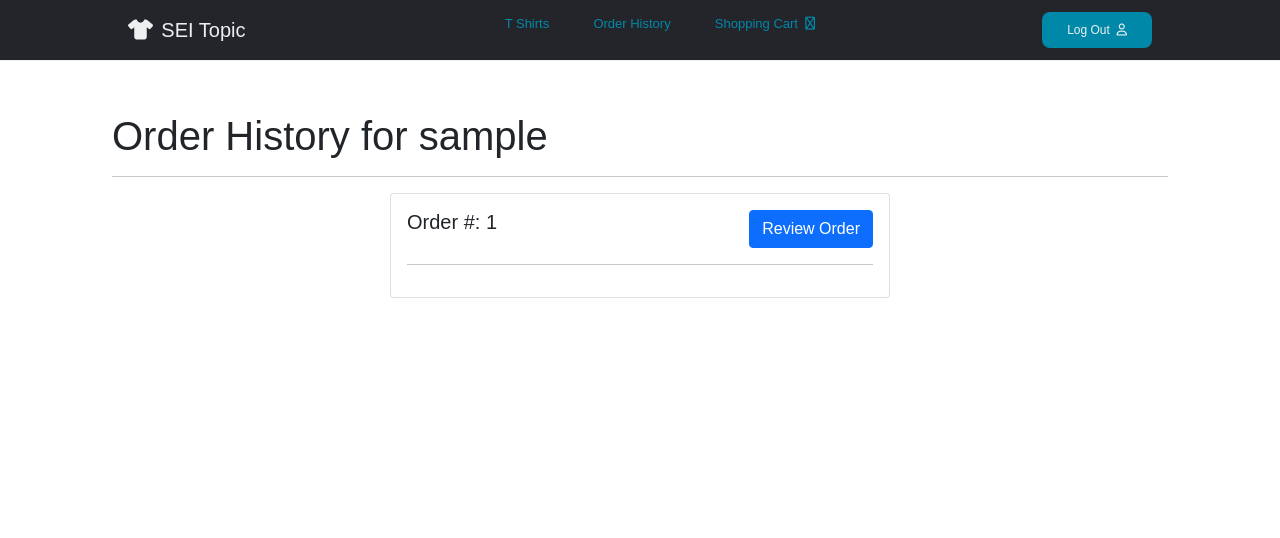
After one commit to stefantavares/SEITopic-1, a Django app: page /orderhistory/ in a window 1280 px wide. The commit adds this page. Shown: the top 538 px of the page. Run offline with Django 4.2, Linux system fonts and the light colour scheme; a user stored in the database is signed in; tables that the repository leaves empty hold one stand-in row (values such as "Sample post"); some libraries are stand-ins or nearby versions.

Commit message:
order history page

```diff
--- a/chris1.txt
+++ b/chris1.txt
@@ -1 +1,4 @@
-Just for adding a file
+CORS:
+https://dzone.com/articles/how-to-fix-django-cors-error
+
+and pip3 install django-cors-headers
--- a/main_app/static/css/style.css
+++ b/main_app/static/css/style.css
@@ -199,3 +199,13 @@ footer {
   display: flex;
   flex-direction: row;
 }
+
+.flexrow-spc-btwn{
+  display: flex;
+  justify-content: space-between;
+  flex-direction: row;
+}
+
+#orders-container{
+  width: 500px;
+}
--- a/main_app/templates/base.html
+++ b/main_app/templates/base.html
@@ -22,7 +22,7 @@
             <ul class="nav-links">
                 <li class="nav-link"><a href="{% url 'tshirts_index' %}">T Shirts</a></li>
                 {% if user.is_authenticated %}
-                <li class="nav-link"><a href="#">Order History</a></li>
+                <li class="nav-link"><a href="{% url 'show_orders' %}">Order History</a></li>
                 <li class="nav-link"><a href="{% url 'show_cart' %}">Shopping Cart &nbsp;<i class="far fa-shopping-cart"></i></a></li>
                 {% endif %}
             </ul>
--- a/main_app/templates/tshirts/cart.html
+++ b/main_app/templates/tshirts/cart.html
@@ -6,7 +6,7 @@
 
 {% block content%}
 <h1>Shopping Cart Landing Page</h1>
-
+<hr>
 <div class="container justify-content-md-center" id="details-container">
     <div class="row clearfix">
         <div class="col">
@@ -29,8 +29,9 @@
                     <hr>
 
 
-                    <form action="" method="POST">
+                    <form action="{% url 'complete_order' %}" method="POST">
                         {% csrf_token %}
+                        <p class="total-container"><button class="btn btn-primary" type="submit">Complete order</button></p>
                     </form>
                     <p class="total-container"><a href="{% url 'tshirts_index' %}" class="btn btn-primary">Return to T Shirts</a></p>
                 </div>
--- /dev/null
+++ b/main_app/templates/tshirts/orderhistory.html
@@ -0,0 +1,26 @@
+{% extends 'base.html' %}
+
+{% block title %}
+<title>SEITopic Order History</title>
+{% endblock %}
+
+{% block content%}
+<h1>Order History for {{ user.username }}</h1>
+
+<hr>
+<div class="container center">
+    <div id="orders-container" style="width:500px;" class="card">
+        <div class="card-body">
+        {% for order in orders %}
+        <div class="flexrow-spc-btwn">
+        <h5>Order #: {{ order.id }}</h5>
+        <a class="btn btn-primary" href="#">Review Order</a>
+        </div>
+        <hr>
+        {% endfor %}
+        </div>
+    </div>
+</div>
+
+
+{% endblock %}
--- a/main_app/urls.py
+++ b/main_app/urls.py
@@ -8,5 +8,7 @@ urlpatterns = [
     path('tshirts/<int:tshirt_id>/', views.tshirts_detail, name='tshirts_detail'),
     path('myimages',views.myimages,name='myimages'),
     path('tshirts/<int:tshirt_id>/add_tshirt', views.add_tshirt, name = 'add_tshirt'),
-    path('cart/', views.show_cart, name='show_cart')
+    path('cart/', views.show_cart, name='show_cart'),
+    path('orderhistory/', views.show_orders, name='show_orders'),
+    path('cart/complete', views.complete_order, name='complete_order'),
 ]
--- a/main_app/views.py
+++ b/main_app/views.py
@@ -84,3 +84,14 @@ def show_cart(request):
   order = request.user.profile.order_set.get(complete=False)
   order_details = OrderDetail.objects.filter(order=order)
   return render(request, 'tshirts/cart.html', {'order': order, 'order_details': order_details})
+
+def complete_order(request):
+   order = request.user.profile.order_set.get(complete=False)
+   order.complete = True
+   order.save()
+   return redirect('show_orders')
+
+def show_orders(request):
+  user = request.user
+  orders = user.profile.order_set.filter(complete=True)
+  return render(request, 'tshirts/orderhistory.html', {'user': user, 'orders': orders })
```
Also changed, not shown: main_app/static/javascripts/scripts copy.js (added, +28 -0 lines).
